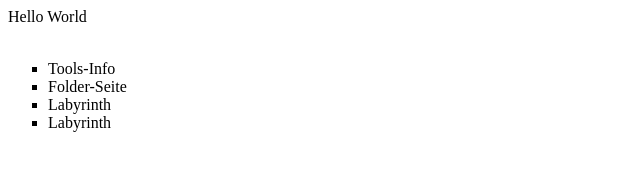
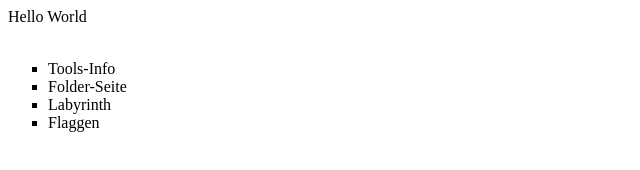
Before and after one commit to LouisD-github/LouisD-github.github.io, a plain HTML site: page index.html in a window 1280 px wide. Shown: the full height of the page, 0-640 px from the left. Drawn offline with Linux system fonts and the light colour scheme.

Commit message:
Update Index

```diff
--- a/index.html
+++ b/index.html
@@ -9,7 +9,7 @@
 		<li><a href="tools.html" style="color: black; text-decoration: none;">Tools-Info</a> <br></li>
 		<li><a href="folder/seite1.html" style="color: black; text-decoration: none;">Folder-Seite</a> <br></li>
 		<li><a href="labyrinth/labyrinth1.html" style="color: black; text-decoration: none;">Labyrinth</a></li>
-		<li><a href="flaggen/flaggen.html" style="color: black; text-decoration: none;">Labyrinth</a></li>
+		<li><a href="flaggen/flaggen.html" style="color: black; text-decoration: none;">Flaggen</a></li>
 		</ul>
 	</body>
 </html>
```
